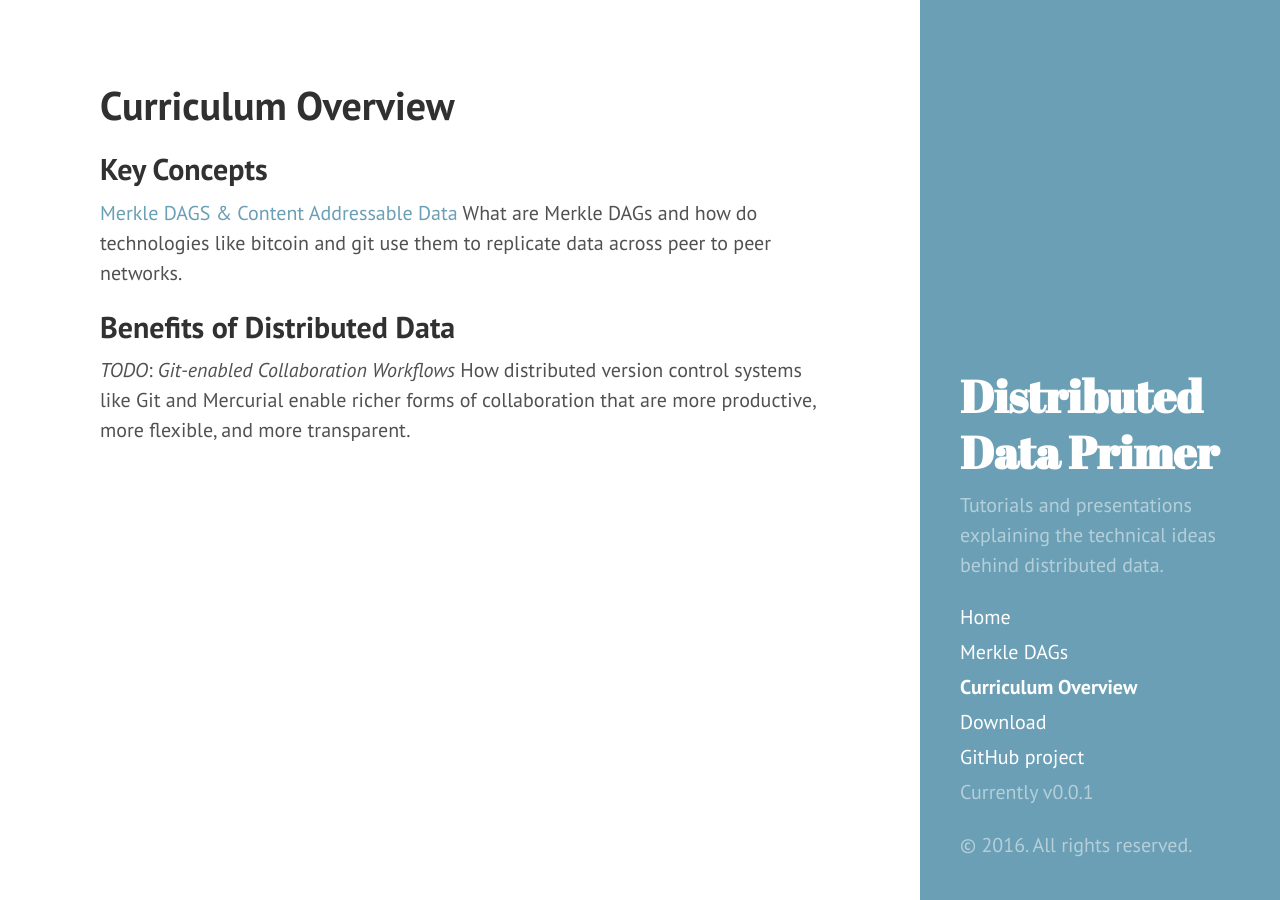
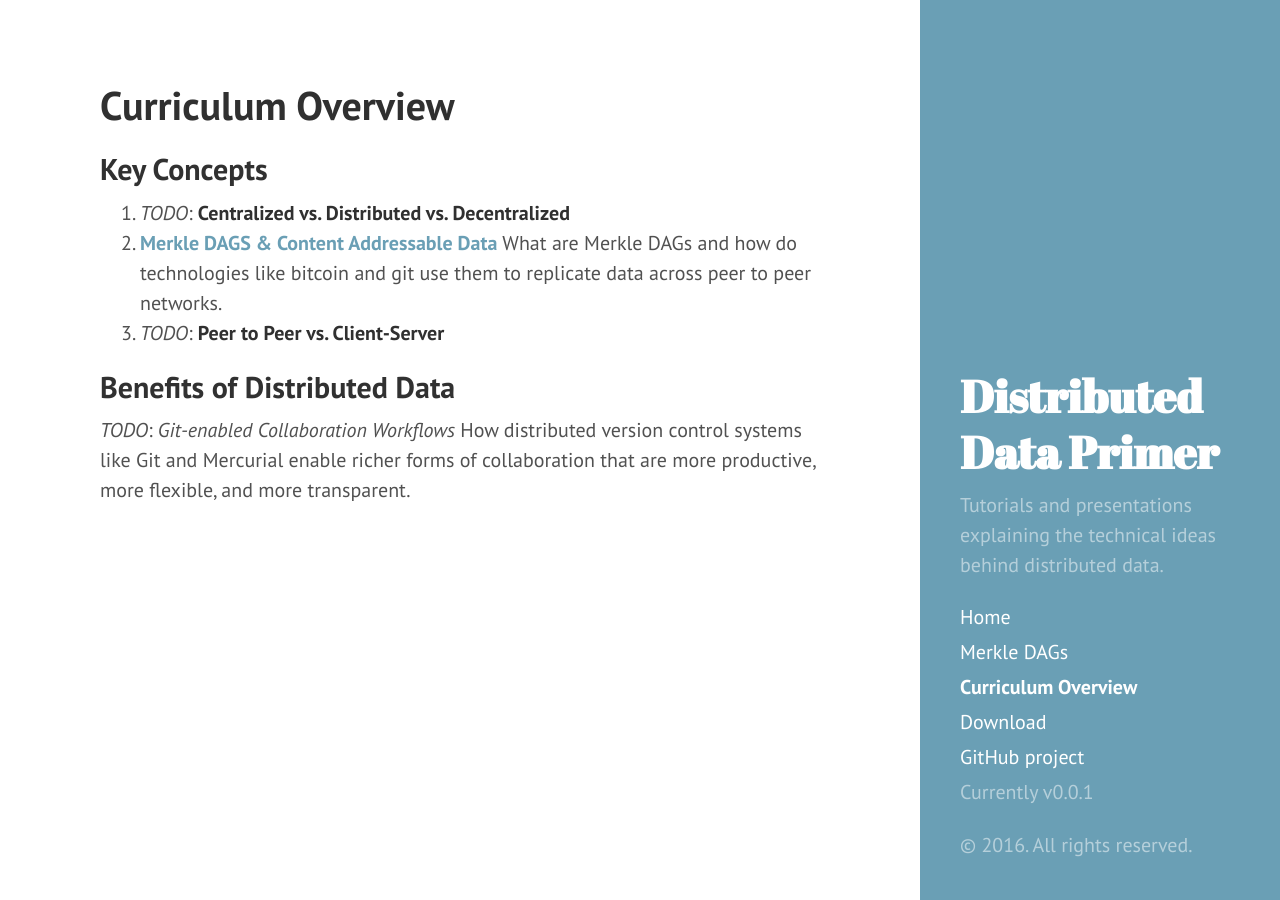
Before and after one commit to swadeshi/decentralized-web-primer, a Jekyll site: the page built from curriculum/overview.md, in a window 1280 px wide. Built offline with Jekyll 4.4.1, drawn with Linux system fonts in a browser that asks for light colours.

Commit message:
fixes link structure

```diff
--- a/_config.yml
+++ b/_config.yml
@@ -10,7 +10,7 @@ title:            Distributed Data Primer
 tagline:          'How to lock the web open'
 description:      'Tutorials and presentations explaining the technical ideas behind distributed data.'
 url:              http://swadeshi.github.io/distributed-data-primer/
-baseurl:          /distributed-data-primer/
+baseurl:          /distributed-data-primer
 
 author:
   name:           'Matt Zumwalt'
--- a/_includes/head.html
+++ b/_includes/head.html
@@ -15,15 +15,15 @@
   </title>
 
   <!-- CSS -->
-  <link rel="stylesheet" href="{{ site.baseurl }}public/css/poole.css">
-  <link rel="stylesheet" href="{{ site.baseurl }}public/css/syntax.css">
-  <link rel="stylesheet" href="{{ site.baseurl }}public/css/hyde.css">
-  <link rel="stylesheet" href="{{ site.baseurl }}stylesheets/site.css">
+  <link rel="stylesheet" href="{{ site.baseurl }}/public/css/poole.css">
+  <link rel="stylesheet" href="{{ site.baseurl }}/public/css/syntax.css">
+  <link rel="stylesheet" href="{{ site.baseurl }}/public/css/hyde.css">
+  <link rel="stylesheet" href="{{ site.baseurl }}/stylesheets/site.css">
   <link rel="stylesheet" href="http://fonts.googleapis.com/css?family=PT+Sans:400,400italic,700|Abril+Fatface">
 
   <!-- Icons -->
-  <link rel="apple-touch-icon-precomposed" sizes="144x144" href="{{ site.baseurl }}public/apple-touch-icon-144-precomposed.png">
-                                 <link rel="shortcut icon" href="{{ site.baseurl }}public/favicon.ico">
+  <link rel="apple-touch-icon-precomposed" sizes="144x144" href="{{ site.baseurl }}/public/apple-touch-icon-144-precomposed.png">
+                                 <link rel="shortcut icon" href="{{ site.baseurl }}/public/favicon.ico">
 
   <!-- RSS -->
   <link rel="alternate" type="application/rss+xml" title="RSS" href="/atom.xml">
--- a/_includes/sidebar.html
+++ b/_includes/sidebar.html
@@ -21,7 +21,7 @@
       {% for node in pages_list %}
         {% if node.title != null %}
           {% if node.layout == "page" %}
-            <a class="sidebar-nav-item{% if page.url == node.url %} active{% endif %}" href="{{ node.url }}">{{ node.title }}</a>
+            <a class="sidebar-nav-item{% if page.url == node.url %} active{% endif %}" href="{{ site.baseurl }}{{ node.url }}">{{ node.title }}</a>
           {% endif %}
         {% endif %}
       {% endfor %}
--- a/curriculum/overview.md
+++ b/curriculum/overview.md
@@ -5,7 +5,9 @@ title: Curriculum Overview
 
 ## Key Concepts
 
-[Merkle DAGS & Content Addressable Data](curriculum/merkle-dags) What are Merkle DAGs and how do technologies like bitcoin and git use them to replicate data across peer to peer networks.
+1. _TODO_: **Centralized vs. Distributed vs. Decentralized**
+1. **[Merkle DAGS & Content Addressable Data](../merkle-dags)** What are Merkle DAGs and how do technologies like bitcoin and git use them to replicate data across peer to peer networks.
+1. _TODO_: **Peer to Peer vs. Client-Server**
 
 ## Benefits of Distributed Data
 
```
